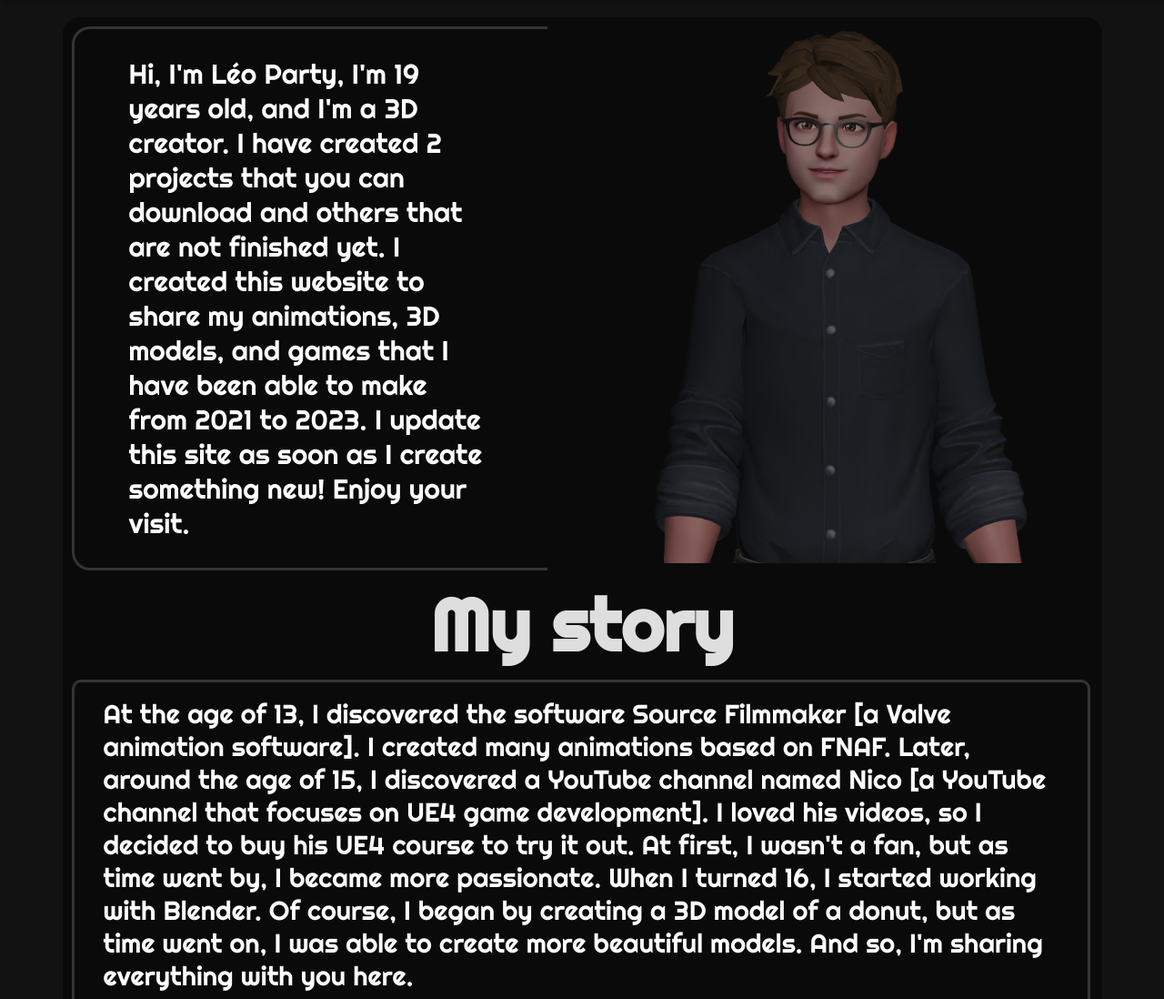
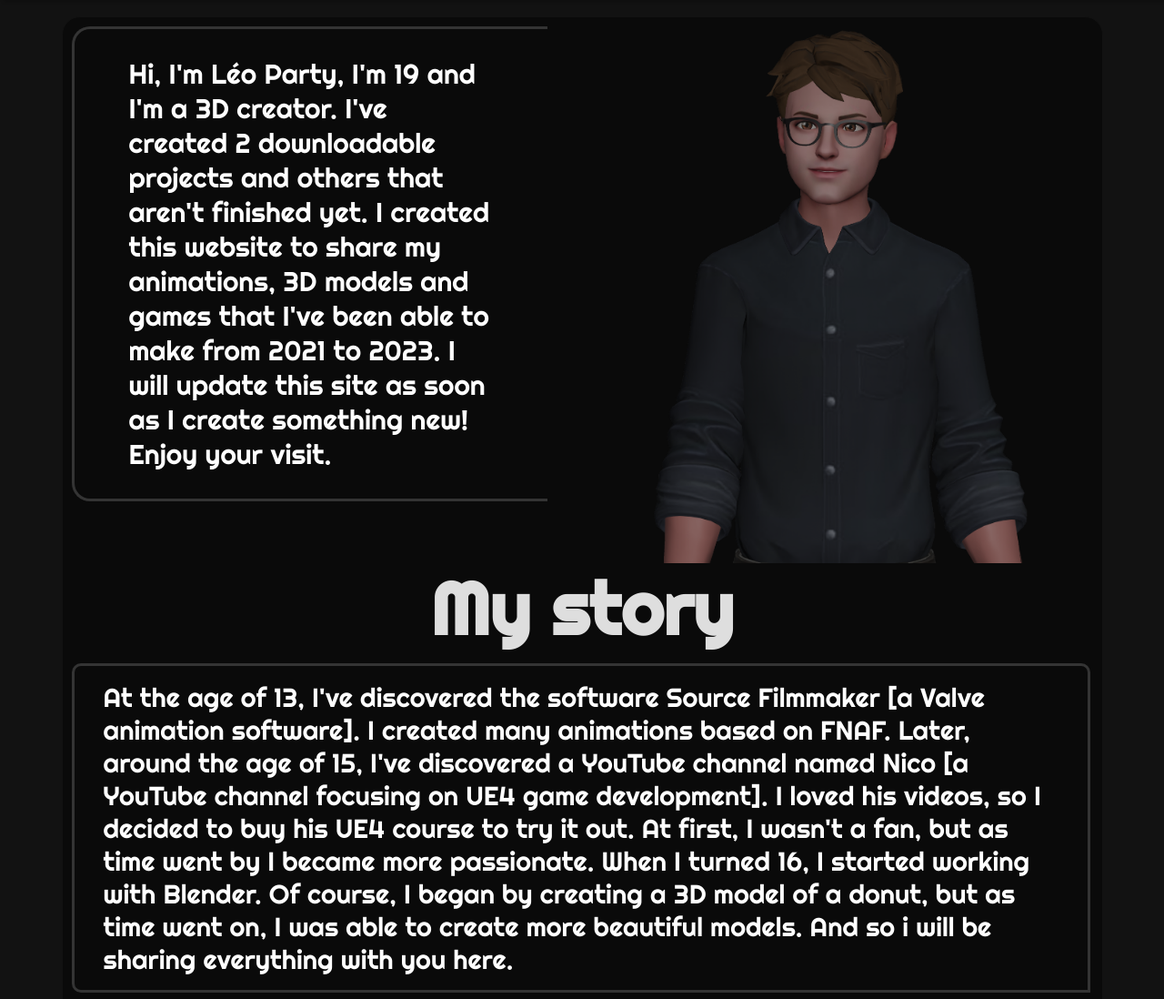
Before and after one commit to FoggoDev/FoggoGallery, a plain HTML site: page index.html in a window 1280 px wide. Shown: the part 190-1288 px from the top of the page at 91% size. Drawn offline with Linux system fonts and the light colour scheme.

Commit message:
fix text

```diff
--- a/index.html
+++ b/index.html
@@ -30,22 +30,22 @@
         <div class="yeargroup">
             <div class="videotext">
                 <div>
-                    <p class="presentation">Hi, I'm Léo Party, I'm 19 years old, and I'm a 3D creator.
-                        I have created 2 projects that you can download and others that are not finished yet.
-                        I created this website to share my animations, 3D models,
-                        and games that I have been able to make from 2021 to 2023.
-                        I update this site as soon as I create something new! Enjoy your visit.</p>
+                    <p class="presentation">Hi, I'm Léo Party, I'm 19 and I'm a 3D creator.
+                        I've created 2 downloadable projects and others that aren't finished yet.
+                        I created this website to share my animations, 3D models
+                        and games that I've been able to make from 2021 to 2023.
+                        I will update this site as soon as I create something new! Enjoy your visit.</p>
                 </div>
                 <img height="600px" src="image/foggo.webp" alt="">
             </div>
             <h1>My story</h1>
             <div class="videotextall">
-                <p>At the age of 13, I discovered the software Source Filmmaker [a Valve animation software].
-                    I created many animations based on FNAF. Later, around the age of 15, I discovered a YouTube channel
-                    named Nico [a YouTube channel that focuses on UE4 game development]. I loved his videos, so I decided to buy
-                    his UE4 course to try it out. At first, I wasn't a fan, but as time went by, I became more passionate. When I turned 16,
+                <p>At the age of 13, I've discovered the software Source Filmmaker [a Valve animation software].
+                    I created many animations based on FNAF. Later, around the age of 15, I've discovered a YouTube channel
+                    named Nico [a YouTube channel focusing on UE4 game development]. I loved his videos, so I decided to buy
+                    his UE4 course to try it out. At first, I wasn't a fan, but as time went by I became more passionate. When I turned 16,
                     I started working with Blender. Of course, I began by creating a 3D model of a donut, but as time went on, I was able to
-                    create more beautiful models. And so, I'm sharing everything with you here.</p>
+                    create more beautiful models. And so i will be sharing everything with you here.</p>
                 </div>
                 <h1>Software i use</h1>
                 <div class="videotextall">
```
Also changed, not shown: animation.html (+5 -5 lines).
